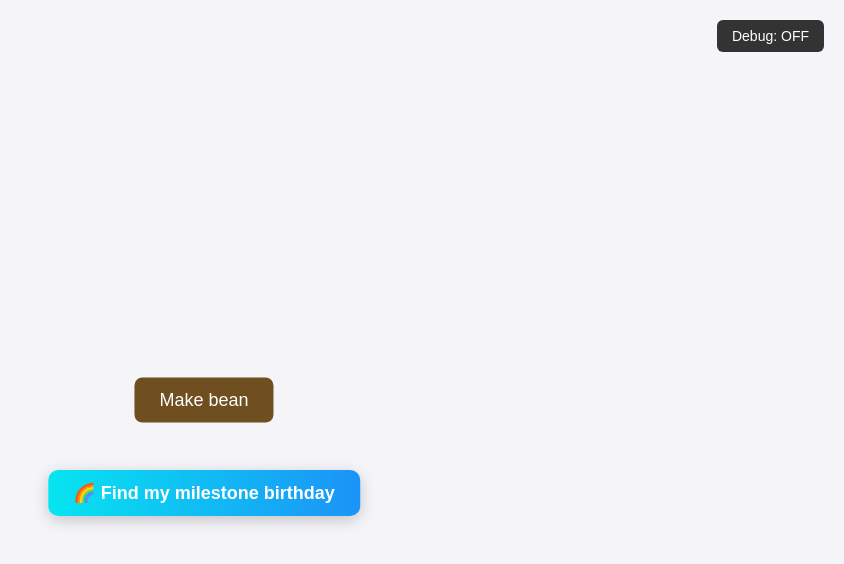
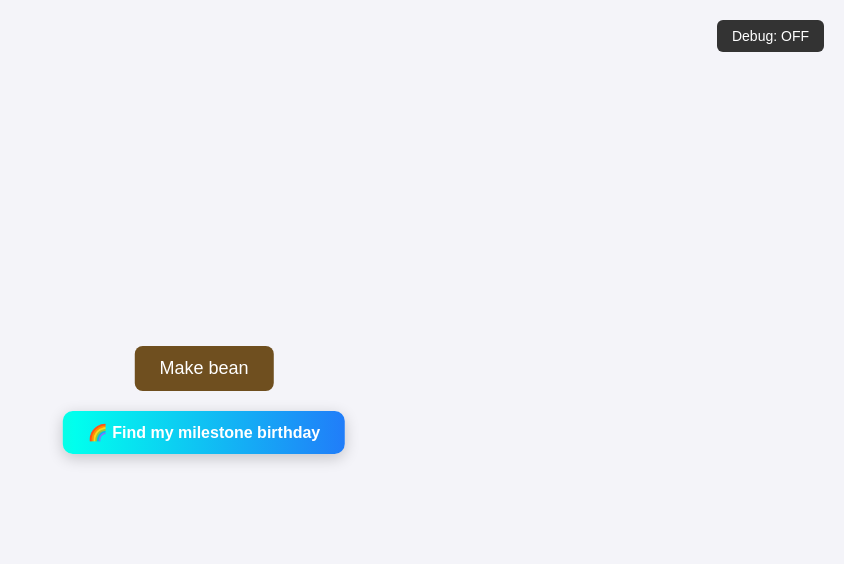
Before and after one commit to naddot/bean-physics, a plain HTML site: page index.html in a window 1280 px wide. Shown: the whole page, without its empty margins (436-1280 px from the left). Drawn offline with Linux system fonts and the light colour scheme.

Commit message:
✨  find your birthday milestone

```diff
--- a/index.html
+++ b/index.html
@@ -14,12 +14,13 @@
     <!-- Canvas for drawing the game -->
     <canvas id="myCanvas"></canvas>
 
-    <!-- Button to spawn new circles -->
-    <button id="spawnButton">Make bean</button>
+    <div class="button-wrapper">
+        <button id="spawnButton">Make bean</button>
 
-    <a id="milestoneButton" href="https://naddot.github.io/how-old/" target="_blank">
-        🌈 Find my milestone birthday
-      </a>
+        <a id="milestoneButton" href="https://naddot.github.io/how-old/" target="_blank">
+          🌈 Find my milestone birthday
+        </a>
+      </div>
 
 
     <button id="requestPermissionButton" style="display: none;">Enable Motion</button>
--- a/styles.css
+++ b/styles.css
@@ -21,7 +21,6 @@ body {
     overscroll-behavior-y: contain; /* Allows pull-to-refresh without scrolling */
 }
 
-
 /* Full-screen responsive canvas */
 canvas {
     width: 100vw;
@@ -30,6 +29,7 @@ canvas {
     position: absolute;
     top: 0;
     left: 0;
+    z-index: 0;
 }
 /* Permission button styling */
 #requestPermissionButton {
@@ -55,19 +55,14 @@ canvas {
 
 /* Button positioning and styling */
 #spawnButton {
-    position: absolute;
-    top: 50%;
-    left: 50%;
-    transform: translate(-50%, -50%);
     padding: 12px 25px;
-    background: #6f4f1f; /* Coffee color */
+    background: #6f4f1f;
     color: white;
     border: none;
     border-radius: 8px;
     font-size: 18px;
     cursor: pointer;
     transition: background 0.3s ease;
-    z-index: 10; /* Ensures it stays above the canvas */
 }
 
 #spawnButton:hover {
@@ -106,34 +101,40 @@ canvas {
     }
 }
 
+.button-wrapper {
+    position: absolute;
+    top: 50%;
+    left: 50%;
+    transform: translate(-50%, -50%);
+    display: flex;
+    flex-direction: column;
+    align-items: center;
+    gap: 20px;
+    z-index: 10;
+}
+
+/* Sparkly milestone button */
 #milestoneButton {
-    position: absolute;
-    top: calc(50% + 70px); /* just below the bean button */
-    left: 50%;
-    transform: translateX(-50%);
     display: inline-block;
     padding: 12px 25px;
-    font-size: 18px;
+    font-size: 16px;
     font-weight: bold;
     color: white;
     background: linear-gradient(270deg, #ff00cc, #3333ff, #00ffee, #ffcc00, #ff0077);
-    background-size: 1000% 1000%;
+    background-size: 600% 600%;
     border: none;
     border-radius: 10px;
     text-align: center;
     text-decoration: none;
-    z-index: 20; /* must be higher than canvas and other UI */
     animation: rainbowFlow 8s ease infinite;
-    box-shadow: 0 4px 15px rgba(0,0,0,0.2);
+    box-shadow: 0 4px 15px rgba(0, 0, 0, 0.2);
     transition: transform 0.2s ease;
-    pointer-events: auto;
 }
 
 #milestoneButton:hover {
     transform: scale(1.05);
-    box-shadow: 0 6px 18px rgba(0,0,0,0.3);
+    box-shadow: 0 6px 18px rgba(0, 0, 0, 0.3);
 }
-
 
 @keyframes rainbowFlow {
     0% { background-position: 0% 50%; }
```
